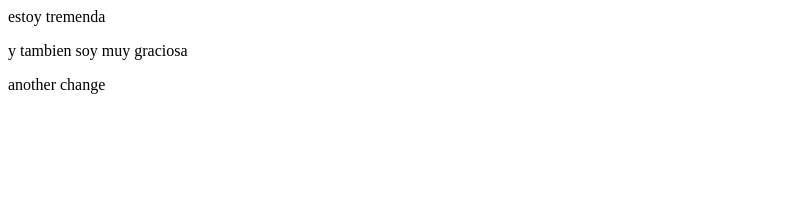
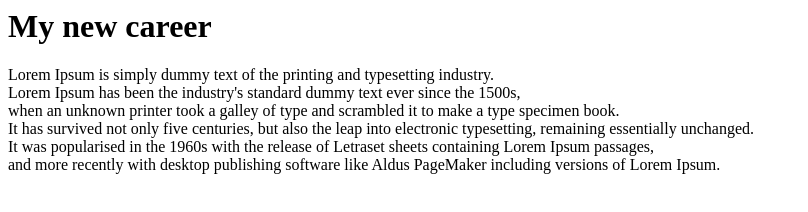
Before and after one commit to BibianaSanSao/set08101_labs, a plain HTML site: page index.html in a window 1280 px wide. Shown: the whole page, without its empty margins (0-808 px from the left). Drawn offline with Linux system fonts and the light colour scheme.

Commit message:
Adding H1

```diff
--- a/index.html
+++ b/index.html
@@ -4,11 +4,11 @@
     <meta http-equiv="X-UA-Compatible" content="IE=edge">
     <meta name="viewport" content="width=device-width, initial-scale=1.0">
     <title>Hello World</title>
-    <p>estoy tremenda</p>
-    <p>y tambien soy muy graciosa</p>
-    <p>another change</p>
+
 </head>
 <body>
+    <h1>My new career</h1>
+    <p>Lorem Ipsum is simply dummy text of the printing and typesetting industry.<br> Lorem Ipsum has been the industry's standard dummy text ever since the 1500s, <br>when an unknown printer took a galley of type and scrambled it to make a type specimen book.<br> It has survived not only five centuries, but also the leap into electronic typesetting, remaining essentially unchanged.<br> It was popularised in the 1960s with the release of Letraset sheets containing Lorem Ipsum passages, <br>and more recently with desktop publishing software like Aldus PageMaker including versions of Lorem Ipsum.</p>
 
 </body>
 </html>
```
